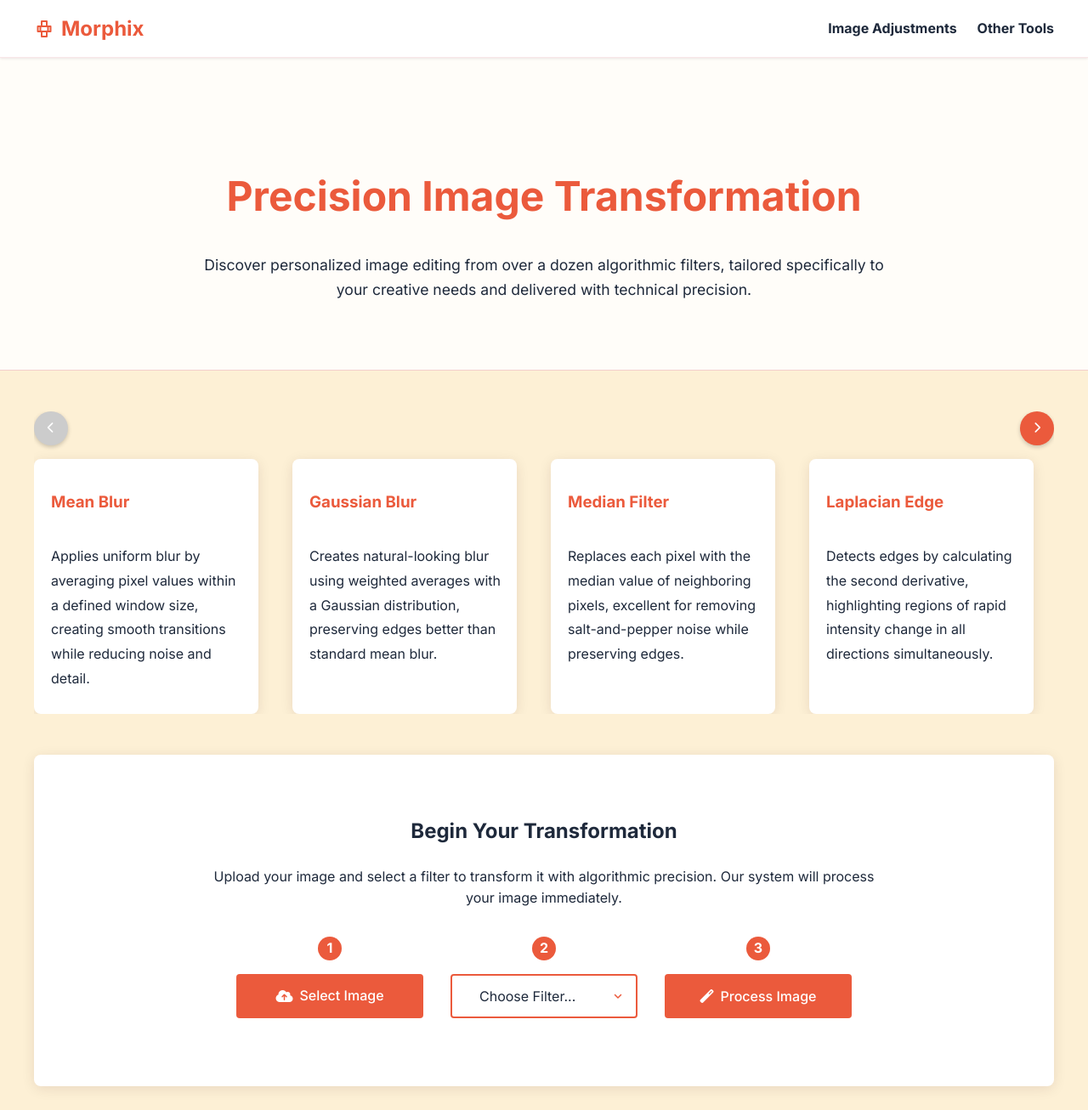
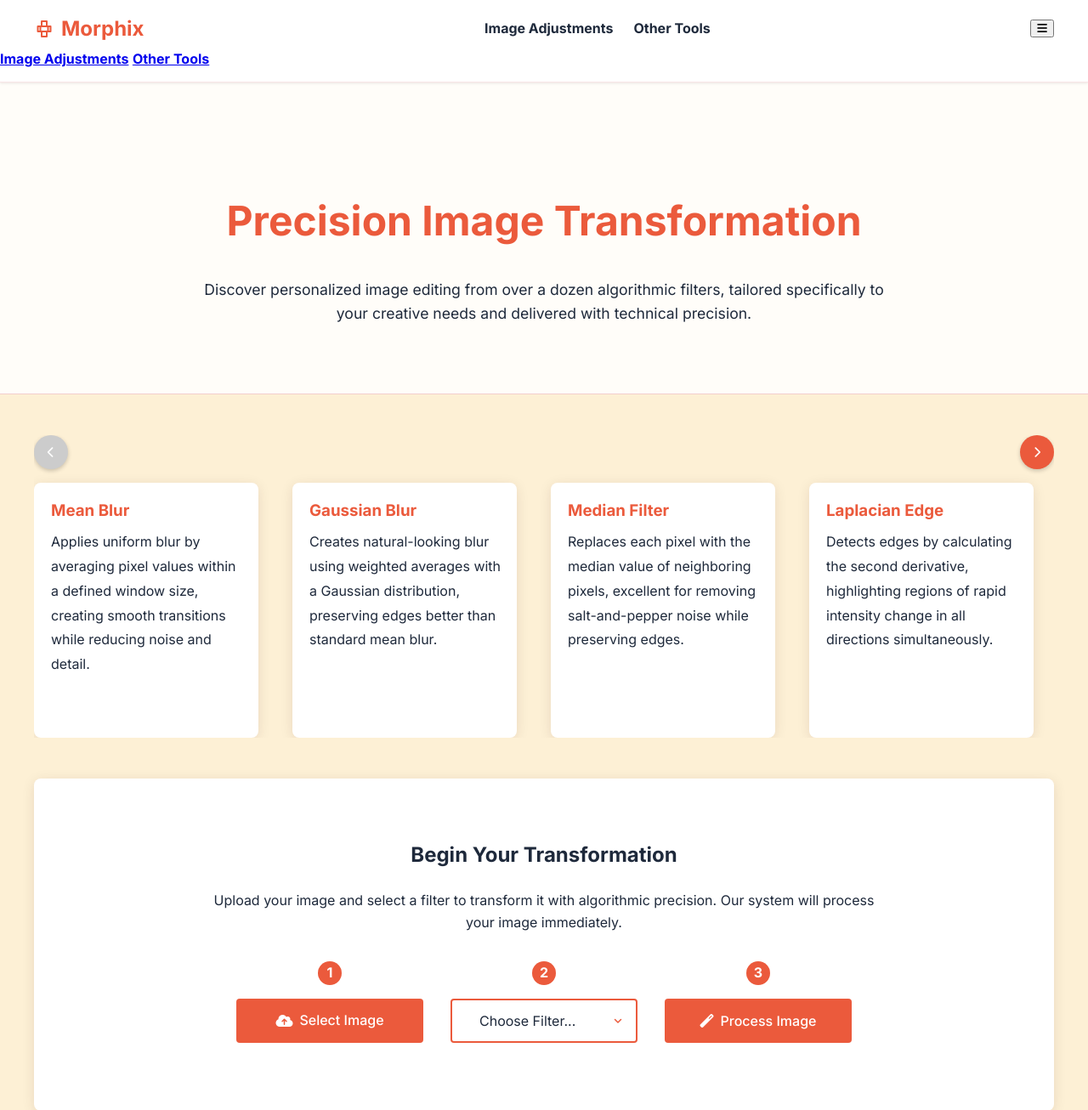
Before and after one commit to RushatSharma/Morphix, a Flask app: page / in a window 1280 px wide. Shown: the top 1306 px of the page at 85% size. Run offline with Flask 3, Linux system fonts and the light colour scheme; some libraries are stand-ins or nearby versions.

Commit message:
Update index.html

```diff
--- a/templates/index.html
+++ b/templates/index.html
@@ -6,7 +6,7 @@
     <title>Morphix</title>
     <link href="https://fonts.googleapis.com/css2?family=Inter:wght@400;500;700&display=swap" rel="stylesheet">
     <link rel="stylesheet" href="https://cdnjs.cloudflare.com/ajax/libs/font-awesome/6.4.0/css/all.min.css">
-    <link rel="stylesheet" href="{{ url_for('static', filename='css/style-consolidated.css') }}">
+    <link rel="stylesheet" href="{{ url_for('static', filename='css/style.css') }}">
 </head>
 <body>
     <nav>
@@ -50,37 +50,38 @@
             </div>
             <div class="filter-grid" id="filterGrid">
                 <div class="filter-card">
-                    <h3>Mean Blur</h3>
-                    <p>Applies uniform blur by averaging pixel values within a defined window size, creating smooth transitions while reducing noise and detail.</p>
+    <h3 style="margin-bottom: 5px; margin-top: 0px;">Mean Blur</h3>
+    <p style="margin-bottom: px; margin-top: 0px;">Applies uniform blur by averaging pixel values within a defined window size, creating smooth transitions while reducing noise and detail.</p>
 </div>
 <div class="filter-card">
-                    <h3>Gaussian Blur</h3>
-                    <p>Creates natural-looking blur using weighted averages with a Gaussian distribution, preserving edges better than standard mean blur.</p>
+    <h3 style="margin-bottom: 5px; margin-top: 0px;">Gaussian Blur</h3>
+    <p style="margin-bottom: px; margin-top: 0px;">Creates natural-looking blur using weighted averages with a Gaussian distribution, preserving edges better than standard mean blur.</p>
 </div>
 <div class="filter-card">
-                    <h3>Median Filter</h3>
-                    <p>Replaces each pixel with the median value of neighboring pixels, excellent for removing salt-and-pepper noise while preserving edges.</p>
+    <h3 style="margin-bottom: 5px; margin-top: 0px;">Median Filter</h3>
+    <p style="margin-bottom: px; margin-top: 0px;">Replaces each pixel with the median value of neighboring pixels, excellent for removing salt-and-pepper noise while preserving edges.</p>
 </div>
 <div class="filter-card">
-                    <h3>Laplacian Edge</h3>
-                    <p>Detects edges by calculating the second derivative, highlighting regions of rapid intensity change in all directions simultaneously.</p>
+    <h3 style="margin-bottom: 5px; margin-top: 0px;">Laplacian Edge</h3>
+    <p style="margin-bottom: px; margin-top: 0px;">Detects edges by calculating the second derivative, highlighting regions of rapid intensity change in all directions simultaneously.</p>
 </div>
 <div class="filter-card">
-                    <h3>Sobel Edge</h3>
-                    <p>Emphasizes edges using gradient measurements in horizontal and vertical directions, providing better noise suppression than simple derivatives.</p>
+    <h3 style="margin-bottom: 5px; margin-top: 0px;">Sobel Edge</h3>
+    <p style="margin-bottom: px; margin-top: 0px;">Emphasizes edges using gradient measurements in horizontal and vertical directions, providing better noise suppression than simple derivatives.</p>
 </div>
 <div class="filter-card">
-                    <h3>Canny Edge</h3>
-                    <p>Multi-stage edge detection algorithm that reduces noise, finds intensity gradients, and applies hysteresis thresholding for optimal edge detection.</p>
+    <h3 style="margin-bottom: 5px; margin-top: 0px;">Canny Edge</h3>
+    <p style="margin-bottom: px; margin-top: 0px;">Multi-stage edge detection algorithm that reduces noise, finds intensity gradients, and applies hysteresis thresholding for optimal edge detection.</p>
 </div>
 <div class="filter-card">
-                    <h3>Binary Threshold</h3>
-                    <p>Converts grayscale images to black and white using a fixed threshold value, creating stark contrasts and simplified representations.</p>
+    <h3 style="margin-bottom: 5px; margin-top: 0px;">Binary Threshold</h3>
+    <p style="margin-bottom: px; margin-top: 0px;">Converts grayscale images to black and white using a fixed threshold value, creating stark contrasts and simplified representations.</p>
 </div>
 <div class="filter-card">
-                    <h3>Otsu's Threshold</h3>
-                    <p>Automatically determines optimal threshold value by minimizing intra-class variance, ideal for bimodal images with distinct foreground and background.</p>
+    <h3 style="margin-bottom: 5px; margin-top: 0px;">Otsu's Threshold</h3>
+    <p style="margin-bottom: px; margin-top: 0px;">Automatically determines optimal threshold value by minimizing intra-class variance, ideal for bimodal images with distinct foreground and background.</p>
 </div>
+
             </div>
         </div>
 
```
Lines whose indentation alone changed are shown as unchanged.
